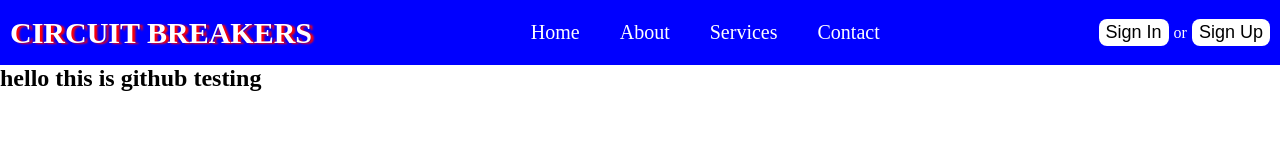
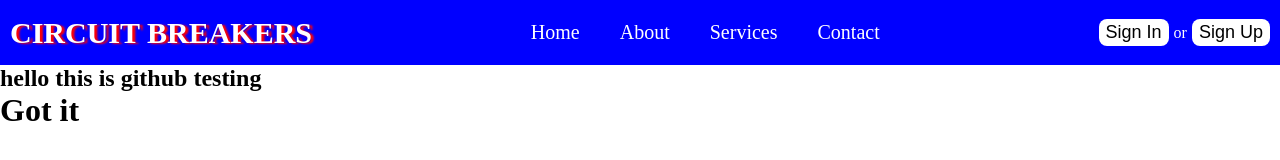
Before and after one commit to RashidMahmud/Dynamic-Tech, a plain HTML site: page index.html in a window 1280 px wide. Drawn offline with Linux system fonts and the light colour scheme.

Commit message:
checking

```diff
--- a/index.html
+++ b/index.html
@@ -23,5 +23,6 @@
 
     </header>
     <h2>hello this is github testing</h2>
+    <h1>Got it</h1>
 </body>
 </html>
```
